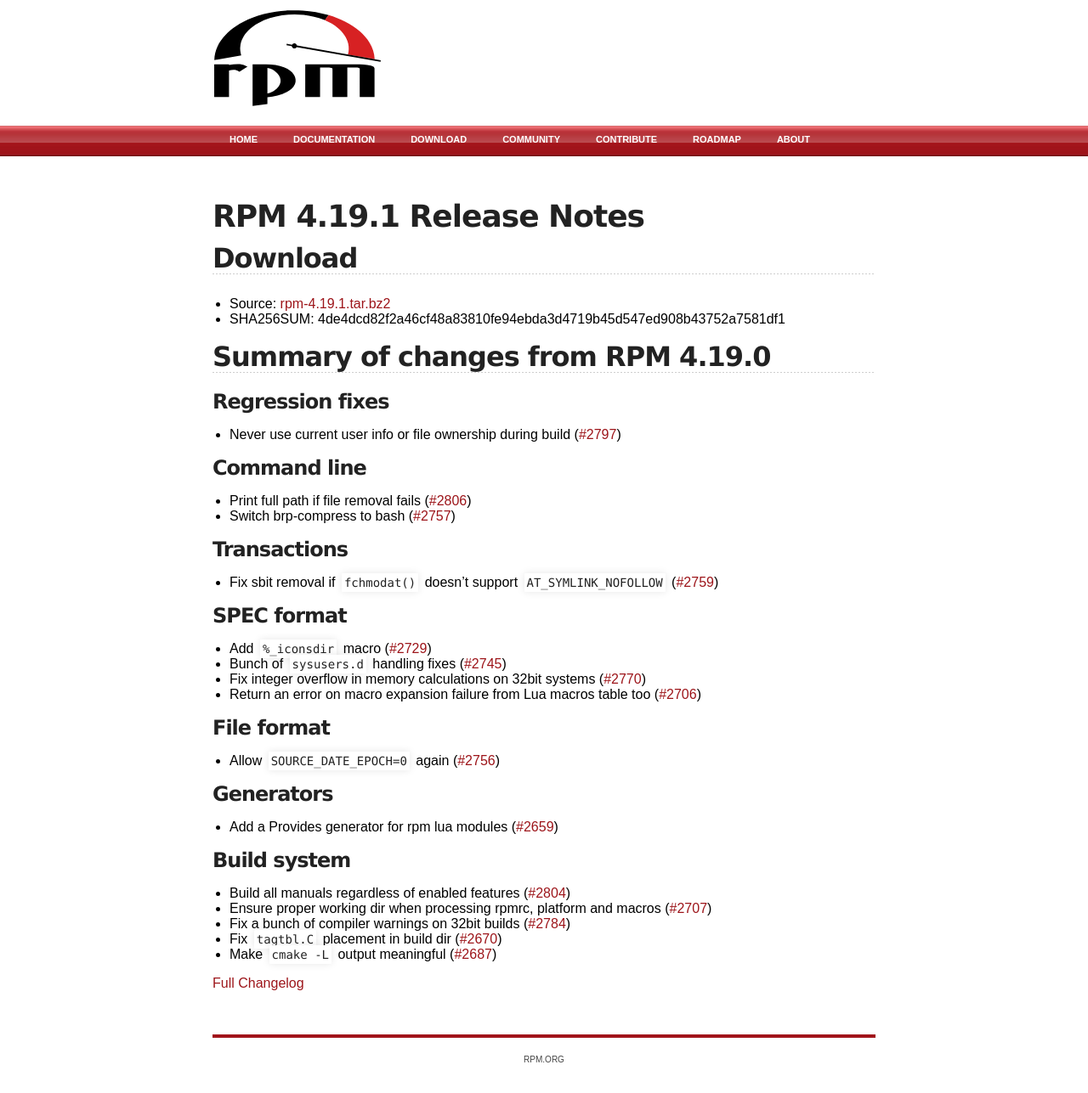
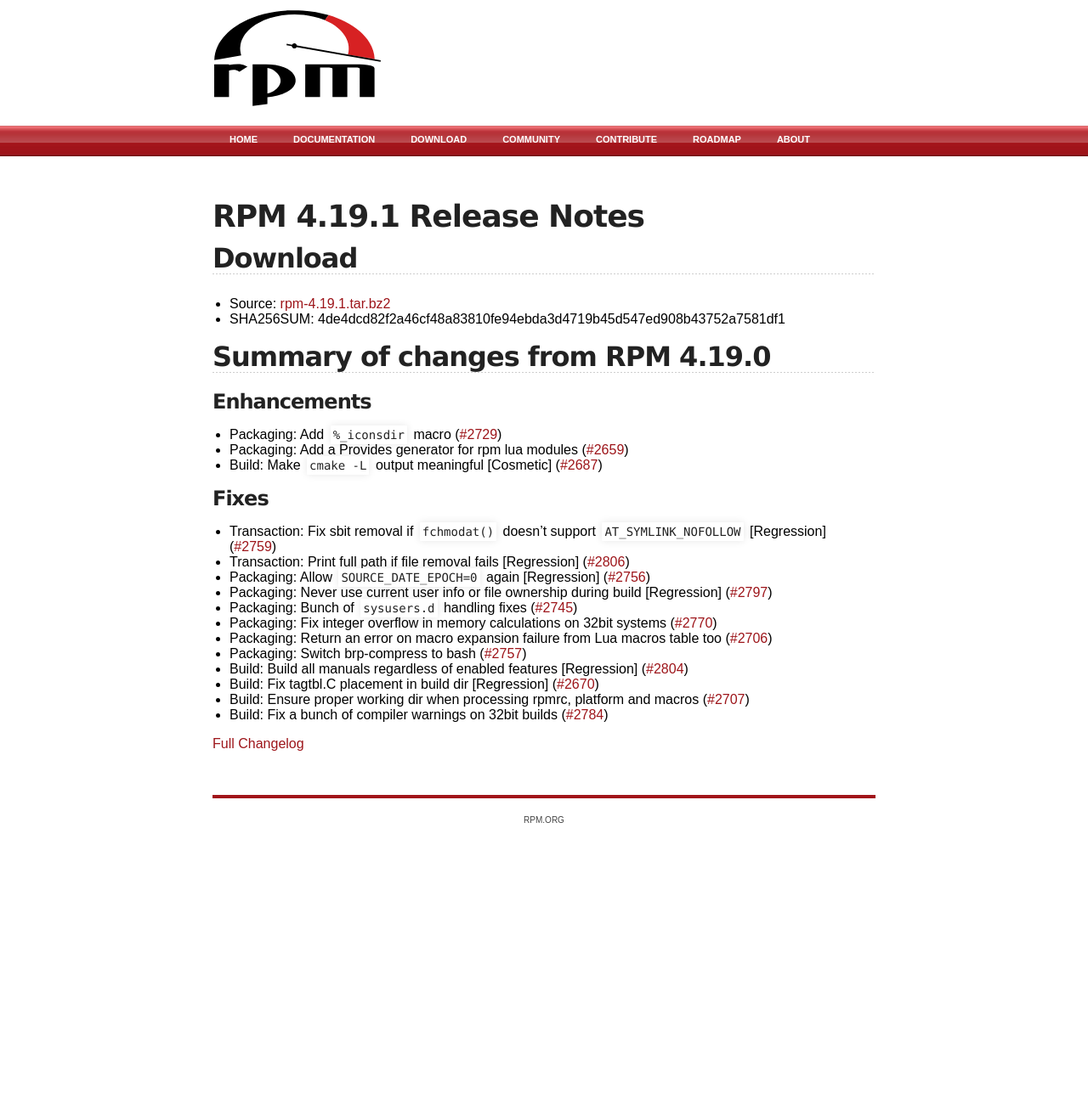
Before and after one commit to rpm-software-management/rpm-web, a Jekyll site: the page built from wiki/Releases/4.19.1.md, in a window 1280 px wide. Shown: the whole page at 85% size. Built offline with Jekyll 4.4.1, drawn with Linux system fonts in a browser that asks for light colours; after the commit the page ends 1005 px from its top, so only the background shows below that.

Commit message:
Update 4.19.1 release notes
Use the newly added postfix feature in git-changelog.

```diff
--- a/wiki/Releases/4.19.1.md
+++ b/wiki/Releases/4.19.1.md
@@ -10,33 +10,23 @@ title: rpm.org - Releases
 * SHA256SUM: 4de4dcd82f2a46cf48a83810fe94ebda3d4719b45d547ed908b43752a7581df1
 
 ## Summary of changes from RPM 4.19.0
-### Regression fixes
-* Never use current user info or file ownership during build ([#2797](https://github.com/rpm-software-management/rpm/pull/2797))
+### Enhancements
+* Packaging: Add `%_iconsdir` macro ([#2729](https://github.com/rpm-software-management/rpm/pull/2729))
+* Packaging: Add a Provides generator for rpm lua modules ([#2659](https://github.com/rpm-software-management/rpm/pull/2659))
+* Build: Make `cmake -L` output meaningful [Cosmetic] ([#2687](https://github.com/rpm-software-management/rpm/pull/2687))
 
-### Command line
-* Print full path if file removal fails ([#2806](https://github.com/rpm-software-management/rpm/pull/2806))
-* Switch brp-compress to bash ([#2757](https://github.com/rpm-software-management/rpm/pull/2757))
-
-### Transactions
-* Fix sbit removal if `fchmodat()` doesn't support `AT_SYMLINK_NOFOLLOW` ([#2759](https://github.com/rpm-software-management/rpm/pull/2759))
-
-### SPEC format
-* Add `%_iconsdir` macro ([#2729](https://github.com/rpm-software-management/rpm/pull/2729))
-* Bunch of `sysusers.d` handling fixes ([#2745](https://github.com/rpm-software-management/rpm/pull/2745))
-* Fix integer overflow in memory calculations on 32bit systems ([#2770](https://github.com/rpm-software-management/rpm/pull/2770))
-* Return an error on macro expansion failure from Lua macros table too ([#2706](https://github.com/rpm-software-management/rpm/pull/2706))
-
-### File format
-* Allow `SOURCE_DATE_EPOCH=0` again ([#2756](https://github.com/rpm-software-management/rpm/pull/2756))
-
-### Generators
-* Add a Provides generator for rpm lua modules ([#2659](https://github.com/rpm-software-management/rpm/pull/2659))
-
-### Build system
-* Build all manuals regardless of enabled features ([#2804](https://github.com/rpm-software-management/rpm/pull/2804))
-* Ensure proper working dir when processing rpmrc, platform and macros ([#2707](https://github.com/rpm-software-management/rpm/pull/2707))
-* Fix a bunch of compiler warnings on 32bit builds ([#2784](https://github.com/rpm-software-management/rpm/pull/2784))
-* Fix `tagtbl.C` placement in build dir ([#2670](https://github.com/rpm-software-management/rpm/pull/2670))
-* Make `cmake -L` output meaningful ([#2687](https://github.com/rpm-software-management/rpm/pull/2687))
+### Fixes
+* Transaction: Fix sbit removal if `fchmodat()` doesn't support `AT_SYMLINK_NOFOLLOW` [Regression] ([#2759](https://github.com/rpm-software-management/rpm/pull/2759))
+* Transaction: Print full path if file removal fails [Regression] ([#2806](https://github.com/rpm-software-management/rpm/pull/2806))
+* Packaging: Allow `SOURCE_DATE_EPOCH=0` again [Regression] ([#2756](https://github.com/rpm-software-management/rpm/pull/2756))
+* Packaging: Never use current user info or file ownership during build [Regression] ([#2797](https://github.com/rpm-software-management/rpm/pull/2797))
+* Packaging: Bunch of `sysusers.d` handling fixes ([#2745](https://github.com/rpm-software-management/rpm/pull/2745))
+* Packaging: Fix integer overflow in memory calculations on 32bit systems ([#2770](https://github.com/rpm-software-management/rpm/pull/2770))
+* Packaging: Return an error on macro expansion failure from Lua macros table too ([#2706](https://github.com/rpm-software-management/rpm/pull/2706))
+* Packaging: Switch brp-compress to bash ([#2757](https://github.com/rpm-software-management/rpm/pull/2757))
+* Build: Build all manuals regardless of enabled features [Regression] ([#2804](https://github.com/rpm-software-management/rpm/pull/2804))
+* Build: Fix tagtbl.C placement in build dir [Regression] ([#2670](https://github.com/rpm-software-management/rpm/pull/2670))
+* Build: Ensure proper working dir when processing rpmrc, platform and macros ([#2707](https://github.com/rpm-software-management/rpm/pull/2707))
+* Build: Fix a bunch of compiler warnings on 32bit builds ([#2784](https://github.com/rpm-software-management/rpm/pull/2784))
 
 [Full Changelog](https://github.com/rpm-software-management/rpm/compare/rpm-4.19.0-release...rpm-4.19.1-release)
```
